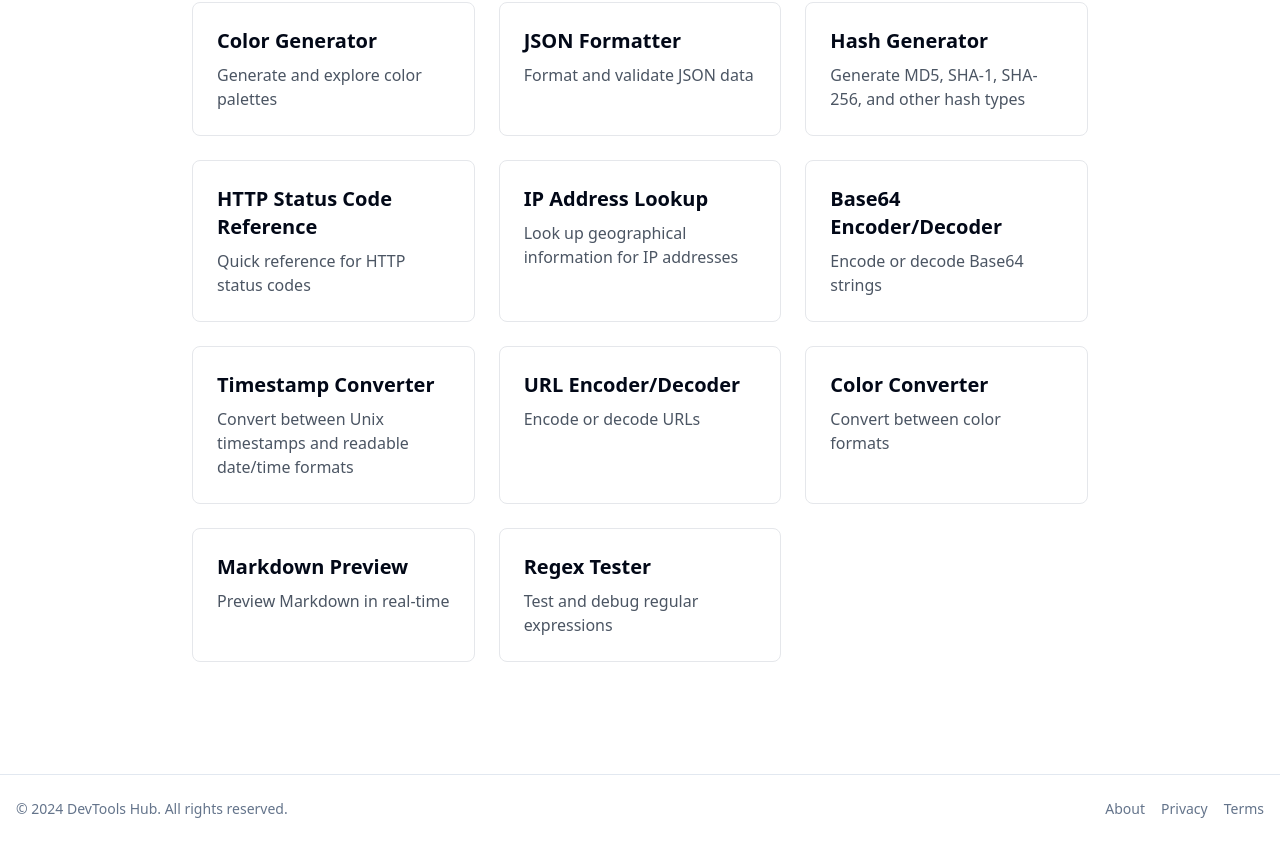
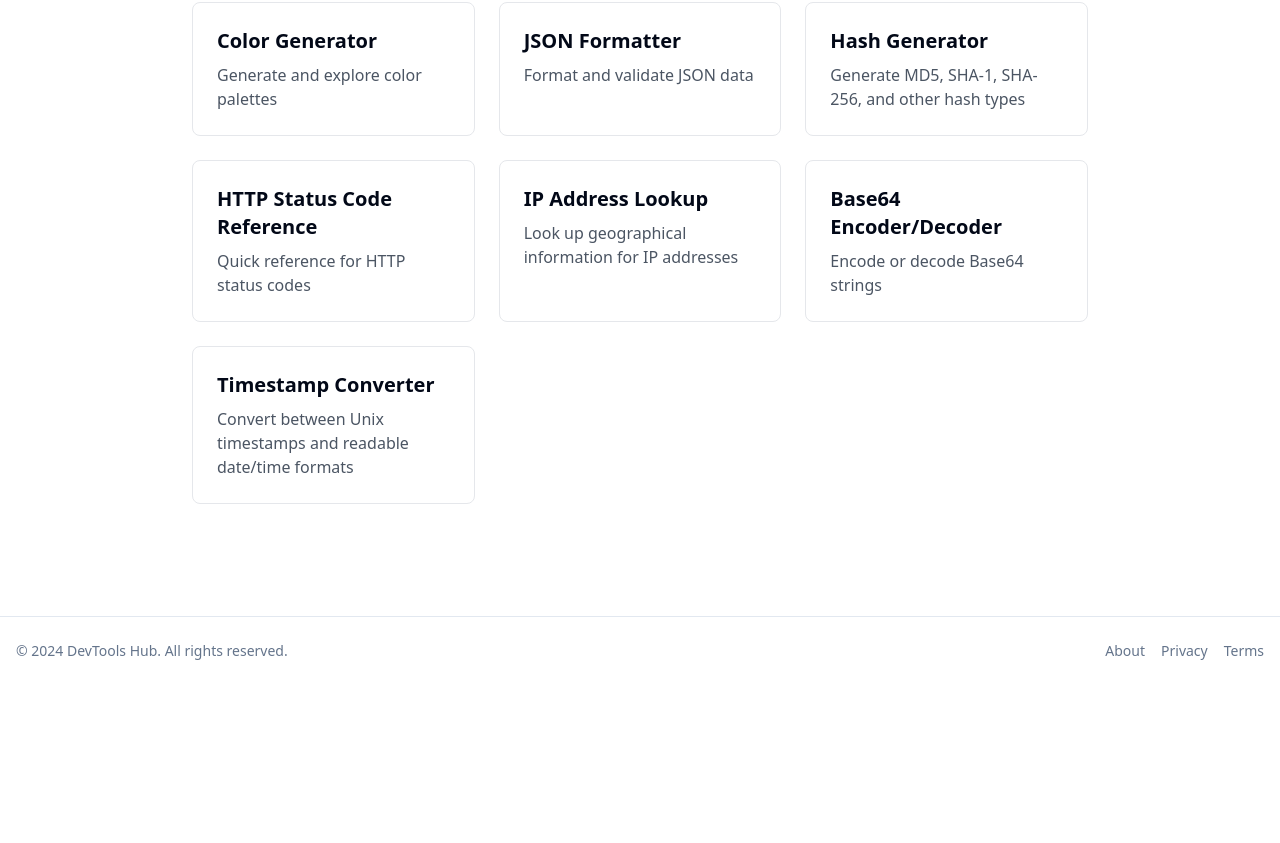
Before and after one commit to mryesiller/devtools, a Next.js app: page / in a window 1280 px wide. Shown: the part 386-1229 px from the top of the page. After the commit the page ends 1071 px from the top, so only its background shows below. Built offline with nearby package versions, Linux system fonts and the light colour scheme.

Commit message:
code fixed for deploy

```diff
--- a/app/(home)/color-generator/ColorGenerator.tsx
+++ b/app/(home)/color-generator/ColorGenerator.tsx
@@ -48,10 +48,6 @@ export default function ColorGenerator() {
     setLightness(hsl[2])
   }, [currentColor])
 
-  useEffect(() => {
-    generatePalette()
-  }, [currentColor, paletteType])
-
   const generatePalette = useCallback(() => {
     const [h, s, l] = hslColor
     let newPalette: string[] = []
@@ -86,6 +82,10 @@ export default function ColorGenerator() {
 
     setPalette(newPalette)
   }, [hslColor, paletteType])
+
+  useEffect(() => {
+    generatePalette()
+  }, [currentColor, paletteType, generatePalette])
 
   const updateColorFromHSL = useCallback((h: number, s: number, l: number) => {
     const rgb = hslToRgb(h, s, l)
--- a/app/(home)/page.tsx
+++ b/app/(home)/page.tsx
@@ -37,26 +37,6 @@ const tools = [
       "Convert between Unix timestamps and readable date/time formats",
     href: "/timestamp-converter",
   },
-  {
-    name: "URL Encoder/Decoder",
-    description: "Encode or decode URLs",
-    href: "/url-encoder",
-  },
-  {
-    name: "Color Converter",
-    description: "Convert between color formats",
-    href: "/color-converter",
-  },
-  {
-    name: "Markdown Preview",
-    description: "Preview Markdown in real-time",
-    href: "/markdown-preview",
-  },
-  {
-    name: "Regex Tester",
-    description: "Test and debug regular expressions",
-    href: "/regex-tester",
-  },
 ]
 
 export default function Home() {
--- a/components/ui/calendar.tsx
+++ b/components/ui/calendar.tsx
@@ -1,11 +1,11 @@
 "use client"
 
+import { ChevronLeft, ChevronRight } from "lucide-react"
 import * as React from "react"
-import { ChevronLeft, ChevronRight } from "lucide-react"
 import { DayPicker } from "react-day-picker"
 
+import { buttonVariants } from "@/components/ui/button"
 import { cn } from "@/lib/utils"
-import { buttonVariants } from "@/components/ui/button"
 
 export type CalendarProps = React.ComponentProps<typeof DayPicker>
 
@@ -54,8 +54,8 @@ function Calendar({
         ...classNames,
       }}
       components={{
-        IconLeft: ({ ...props }) => <ChevronLeft className="h-4 w-4" />,
-        IconRight: ({ ...props }) => <ChevronRight className="h-4 w-4" />,
+        IconLeft: () => <ChevronLeft className="h-4 w-4" />,
+        IconRight: () => <ChevronRight className="h-4 w-4" />,
       }}
       {...props}
     />
--- a/lib/ColorUtils.tsx
+++ b/lib/ColorUtils.tsx
@@ -30,9 +30,9 @@ export function rgbToHsl(
   b /= 255
   const max = Math.max(r, g, b),
     min = Math.min(r, g, b)
-  let h,
-    s,
-    l = (max + min) / 2
+  let h = 0
+  let s: number
+  const l = (max + min) / 2
 
   if (max === min) {
     h = s = 0 // achromatic
```
